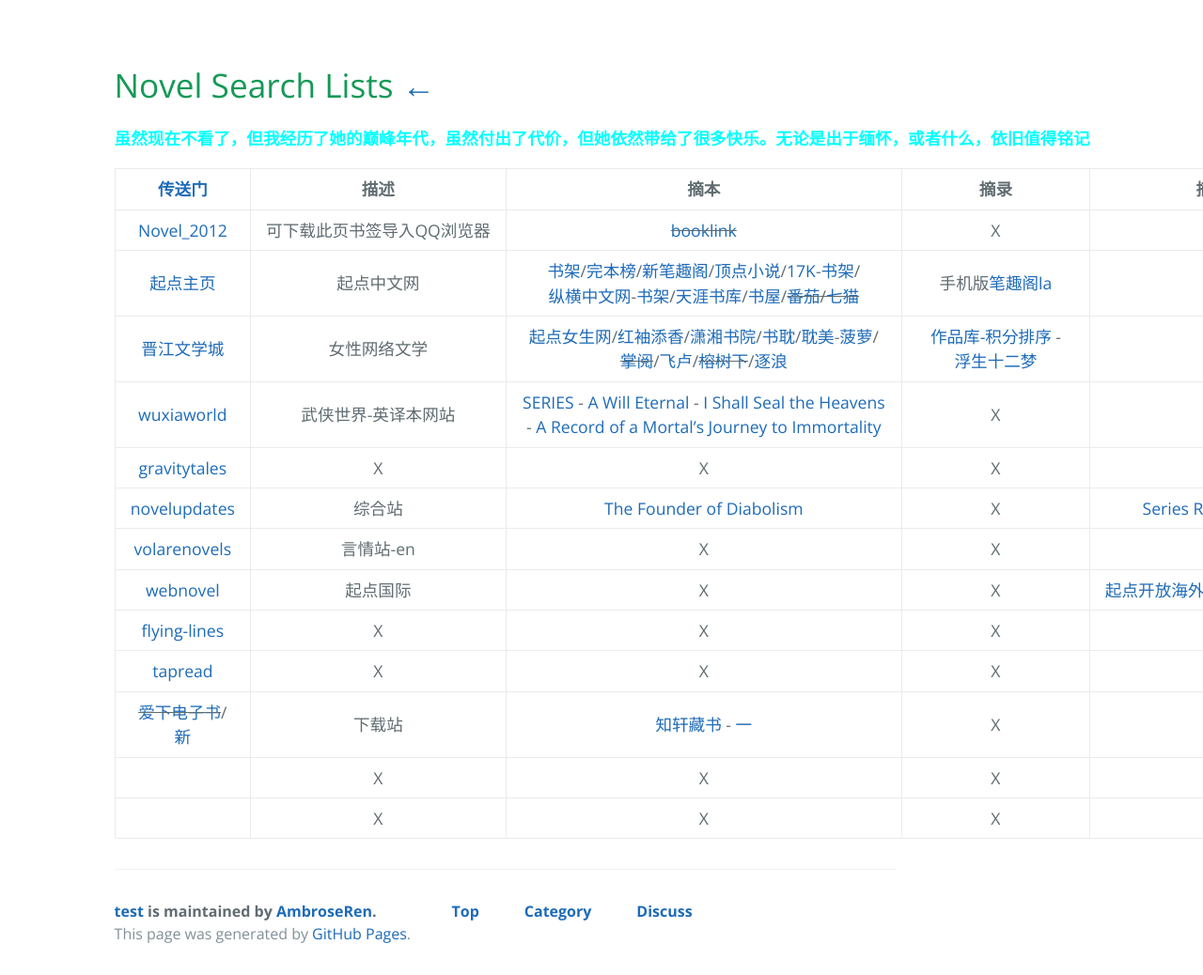
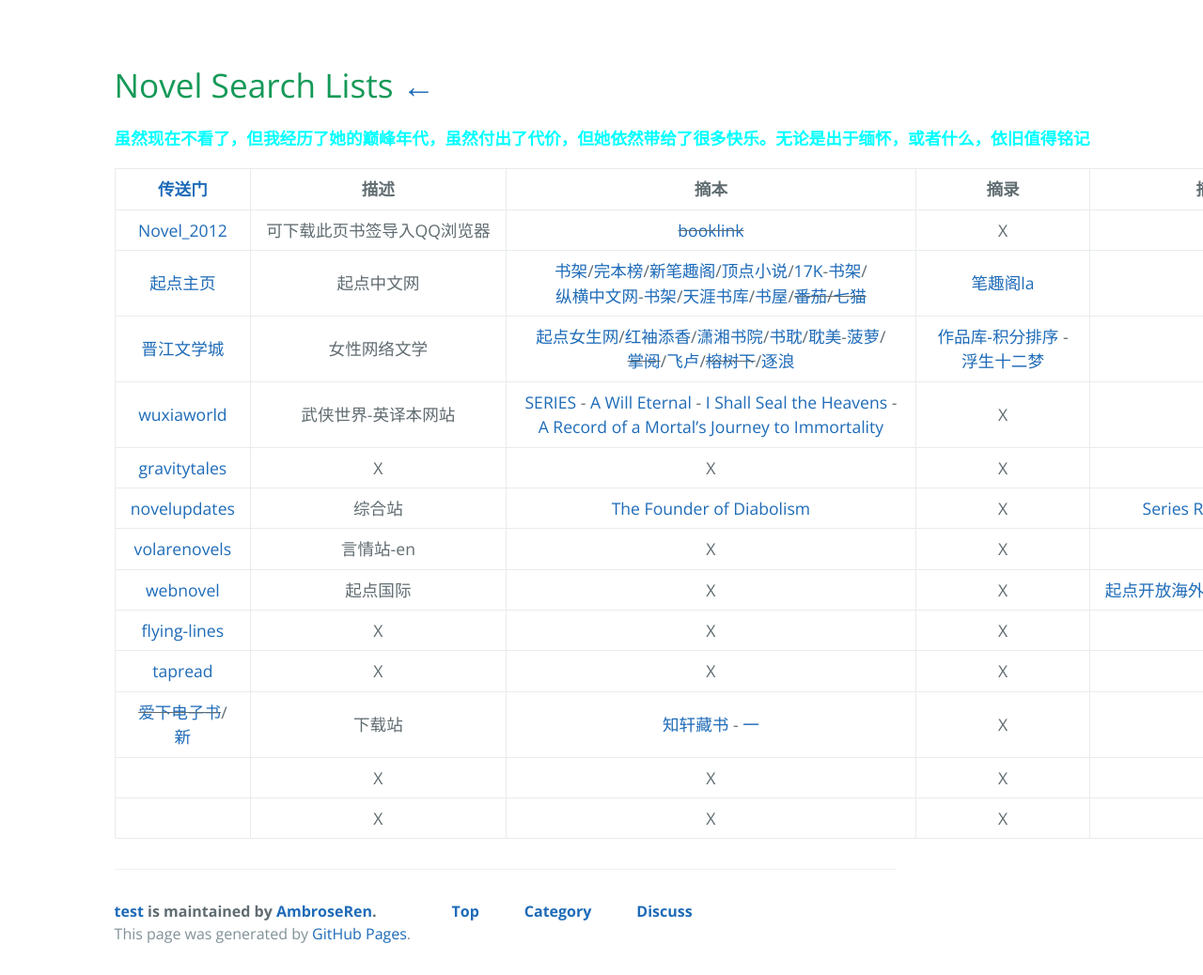
Before and after one commit to AmbroseRen/test, a Jekyll site: the page built from Library/Novel.md, in a window 1280 px wide. Shown: the whole page at 94% size. Built offline with Jekyll 4.4.1, drawn with Linux system fonts in a browser that asks for light colours; our own code applies the rules of GitHub Pages for plain Markdown files; the repository's description, which GitHub fills in, is left out.

Commit message:
Update Novel.md

```diff
--- a/Library/Novel.md
+++ b/Library/Novel.md
@@ -9,7 +9,7 @@
 | [传送门](../navigation.md) | 描述 | 摘本 | 摘录 | 摘引 |
 |:---:|:---:|:---:|:---:|:---:|
 | [Novel_2012](Novel/Q_bookmarks_2021_5_22.html) | 可下载此页书签导入QQ浏览器 | ~~[booklink](https://booklink.me/)~~ | X | X |
-| [起点主页](https://www.qidian.com) | 起点中文网 | [书架](https://my.qidian.com/bookcase/)/[完本榜](https://www.qidian.com/finish/)/[新笔趣阁](https://www.xbiquge.info/)/[顶点小说](https://www.xxxbooktxt.net/)/[17K](https://search.17k.com/search.xhtml?c.q=)-[书架](https://user.17k.com/www/bookshelf/)/[纵横中文网](http://book.zongheng.com/store.html)-[书架](http://home.zongheng.com/bookshelf)/[天涯书库](https://www.tianyabook.com/)/[书屋](https://www.136book.com/)/~~[番茄](https://fanqienovel.com/)/[七猫](https://www.qimao.com/)~~ | 手机版[笔趣阁la](http://www.biquge.la/) | X |
+| [起点主页](https://www.qidian.com) | 起点中文网 | [书架](https://my.qidian.com/bookcase/)/[完本榜](https://www.qidian.com/finish/)/[新笔趣阁](https://www.xbiquge.info/)/[顶点小说](https://www.xxxbooktxt.net/)/[17K](https://search.17k.com/search.xhtml?c.q=)-[书架](https://user.17k.com/www/bookshelf/)/[纵横中文网](http://book.zongheng.com/store.html)-[书架](http://home.zongheng.com/bookshelf)/[天涯书库](https://www.tianyabook.com/)/[书屋](https://www.136book.com/)/~~[番茄](https://fanqienovel.com/)/[七猫](https://www.qimao.com/)~~ | [笔趣阁la](http://www.xbiqugu.la/) | X |
 | [晋江文学城](http://www.jjwxc.net/) | 女性网络文学 | [起点女生网](https://www.qdmm.com/)/[红袖添香](https://www.hongxiu.com/)/[潇湘书院](https://www.xxsy.net/)/[书耽](https://www.shubl.com/)/[耽美](http://m.blnovel.net/index.htm)-[菠萝](https://www.blnovel.com/)/~~[掌阅](https://yc.ireader.com.cn/)~~/[飞卢](https://b.faloo.com/)/~~[榕树下](https://www.rongshuxia.com/)~~/[逐浪](https://www.zhulang.com/) | [作品库-积分排序](http://www.jjwxc.net/bookbase_slave.php?orderstr=2) - [浮生十二梦](http://www.jjwxc.net/onebook.php?novelid=1267798) | X |
 | [wuxiaworld](https://www.wuxiaworld.com/) | 武侠世界-英译本网站 | [SERIES](https://www.wuxiaworld.com/novels) - [A Will Eternal](https://www.wuxiaworld.com/novel/a-will-eternal) - [I Shall Seal the Heavens](https://www.wuxiaworld.com/novel/i-shall-seal-the-heavens) - [A Record of a Mortal’s Journey to Immortality](https://www.wuxiaworld.com/novel/rmji) | X | X |
 | [gravitytales](https://www.gravitytales.cc/) | X | X | X | X |
```
